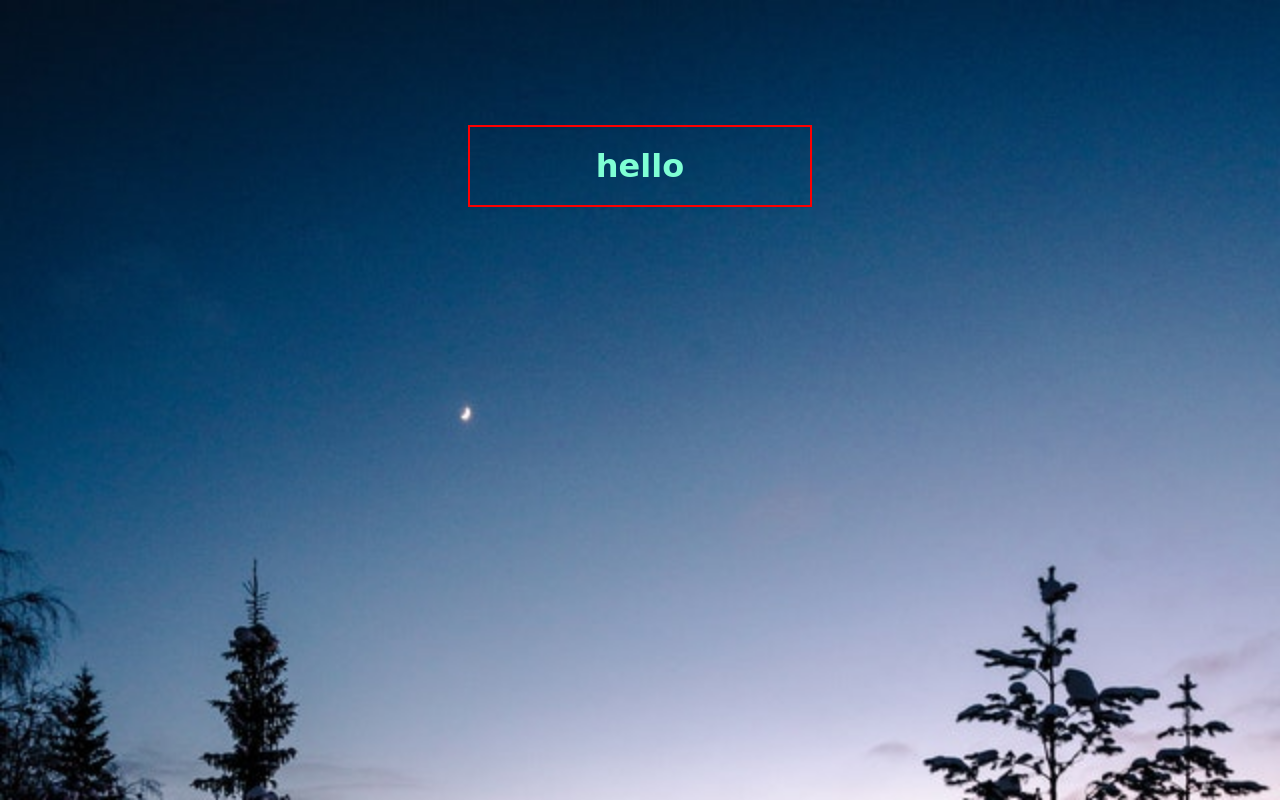
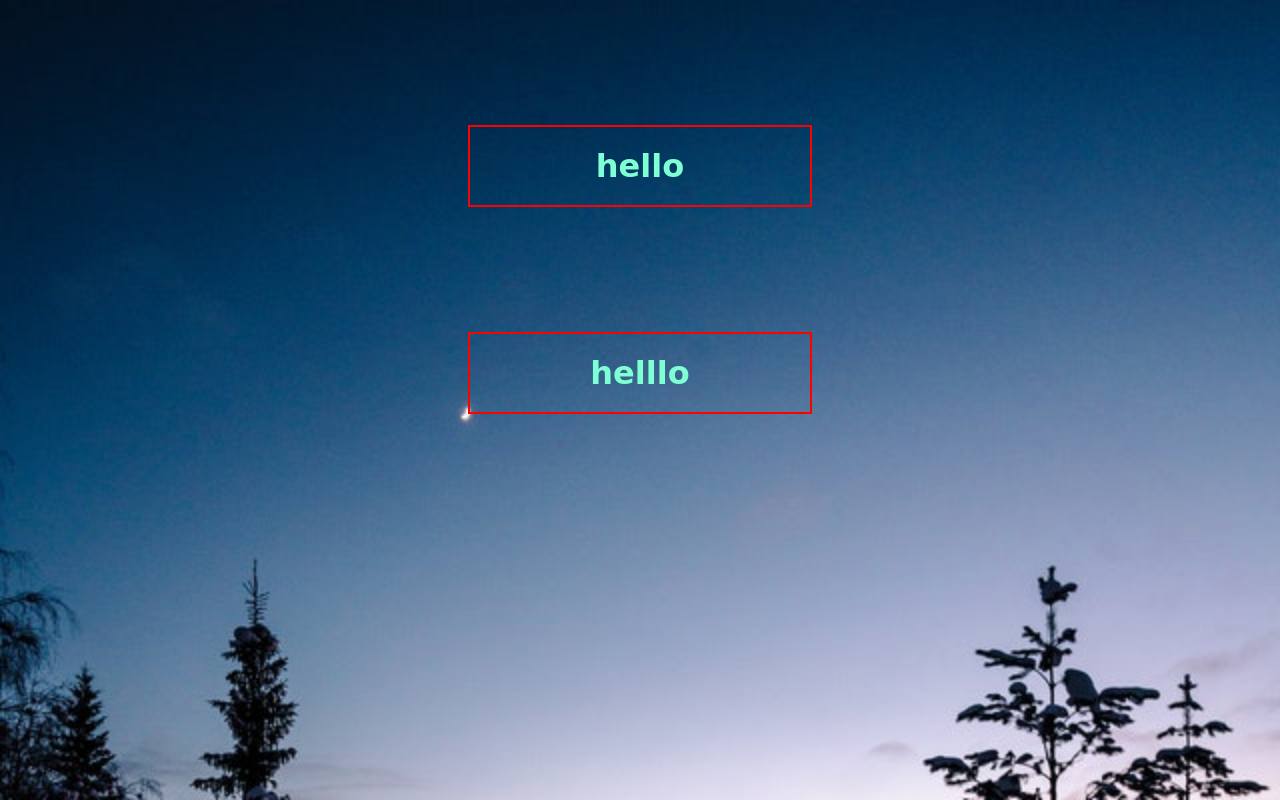
Before and after one commit to Arjun-ns/webdev, a plain HTML site: page index.html in a window 1280 px wide. Drawn offline with Linux system fonts and the light colour scheme; a web font is replaced by a local one.

Commit message:
commit on master

```diff
--- a/index.html
+++ b/index.html
@@ -10,6 +10,9 @@
 <body>
     <div>
     <h1>hello</h1>
+    <h1> helllo
+
+    </h1>
 </div>
 </body>
 </html>
```
